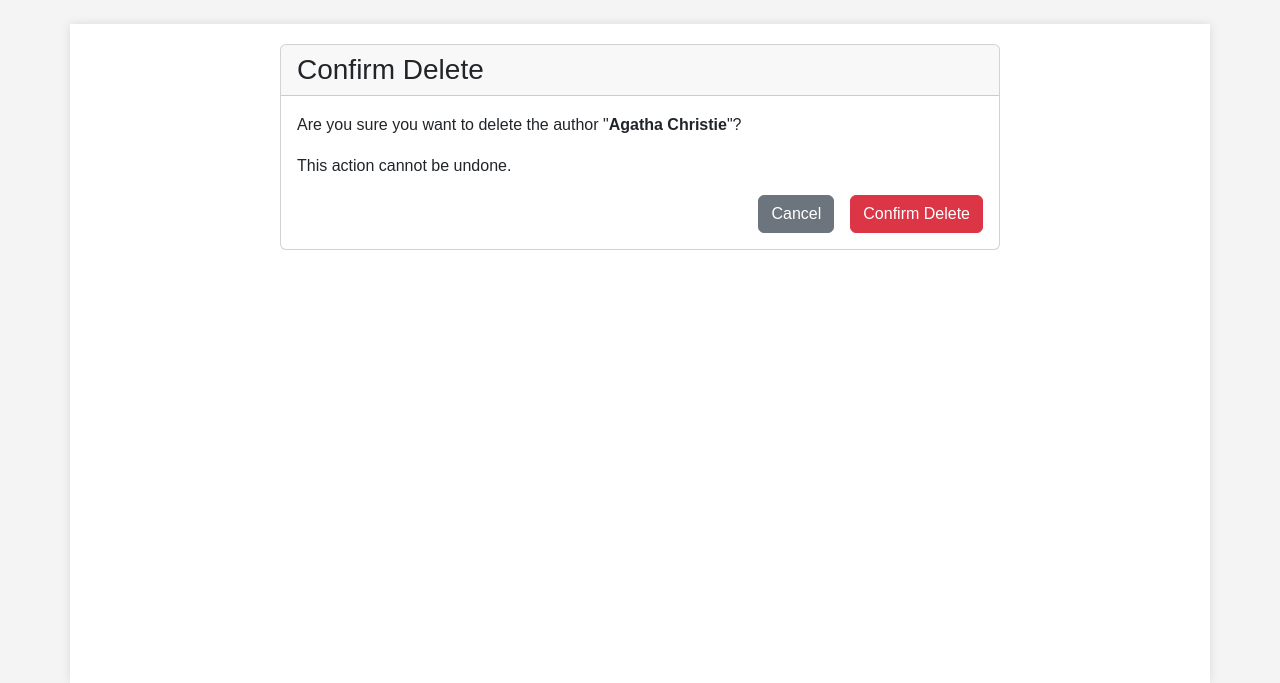
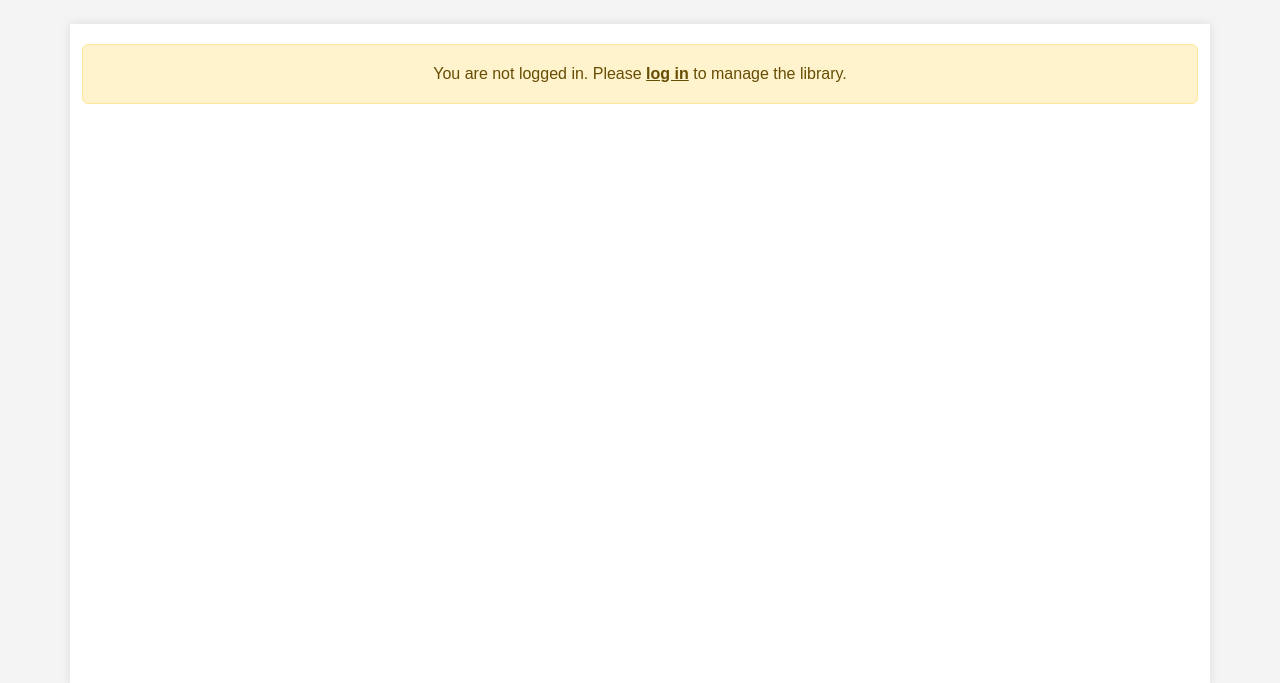
Before and after one commit to Tenvid/PersonalLibrary, a Django app: a page that uses personal_library/core/templates/core/base.html in a window 1280 px wide. Shown: the part 90-773 px from the top of the page. Run offline with Django 5.2, Linux system fonts and the light colour scheme; data comes from the database, SQL or seed files in the repository.

Commit message:
feat(auth): restrict non-authenticated access to library

```diff
--- a/personal_library/core/templates/core/base.html
+++ b/personal_library/core/templates/core/base.html
@@ -39,9 +39,15 @@
     </header>
 
     <main class="container mt-4">
-        {% block content %}
-        <!-- Main content will be added by child templates -->
-        {% endblock %}
+        {% if not user.is_authenticated %}
+        <div class="alert alert-warning text-center" role="alert">
+You are not logged in. Please <a href="{% url 'login' %}" class="alert-link">log in</a> to manage the library.
+        </div>
+        {% else %}
+          {% block content %}
+          <!-- Main content will be added by child templates -->
+          {% endblock %}
+        {% endif %}
     </main>
 
     <footer class="bg-dark text-light mt-5 py-4">
```
